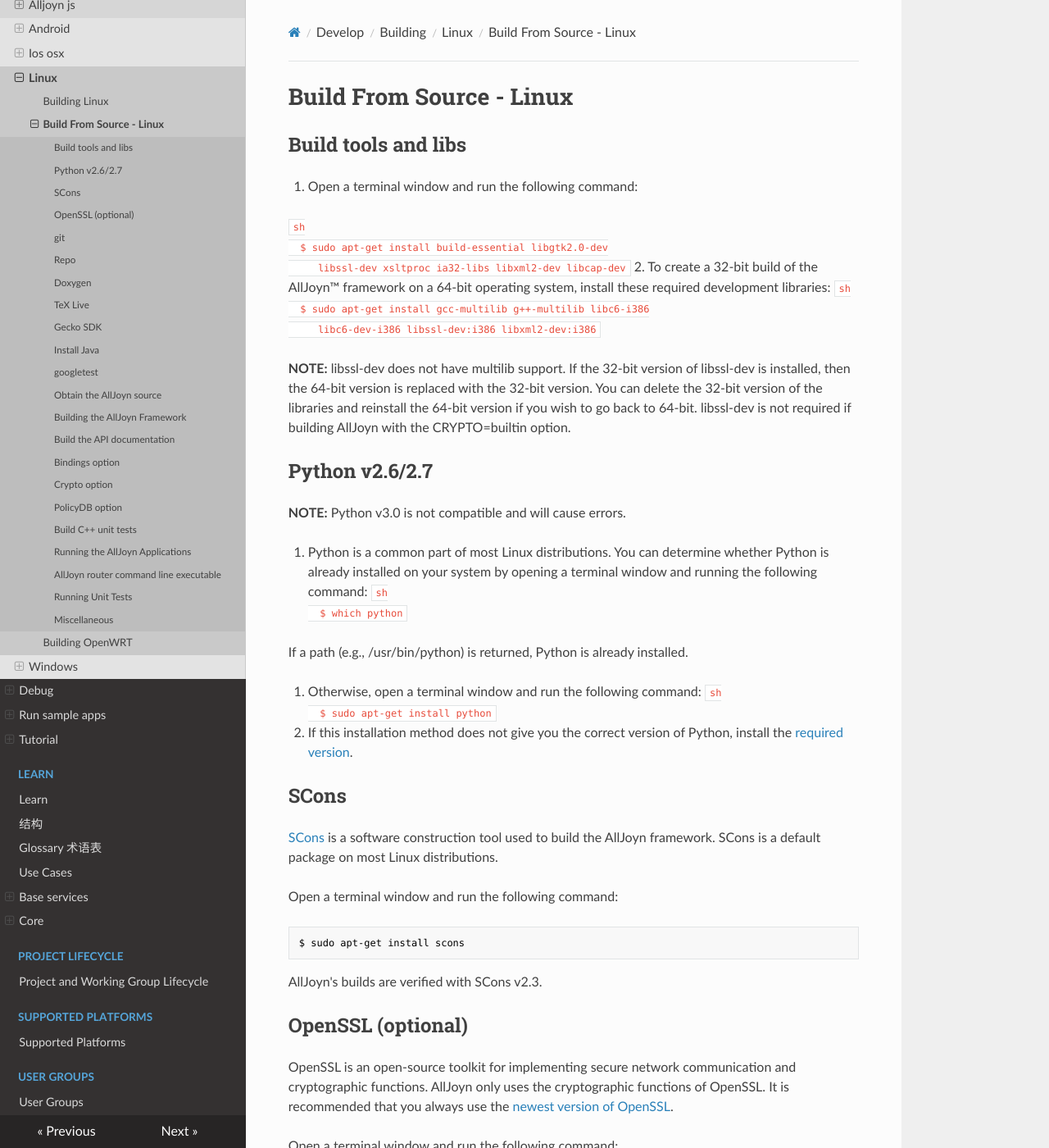
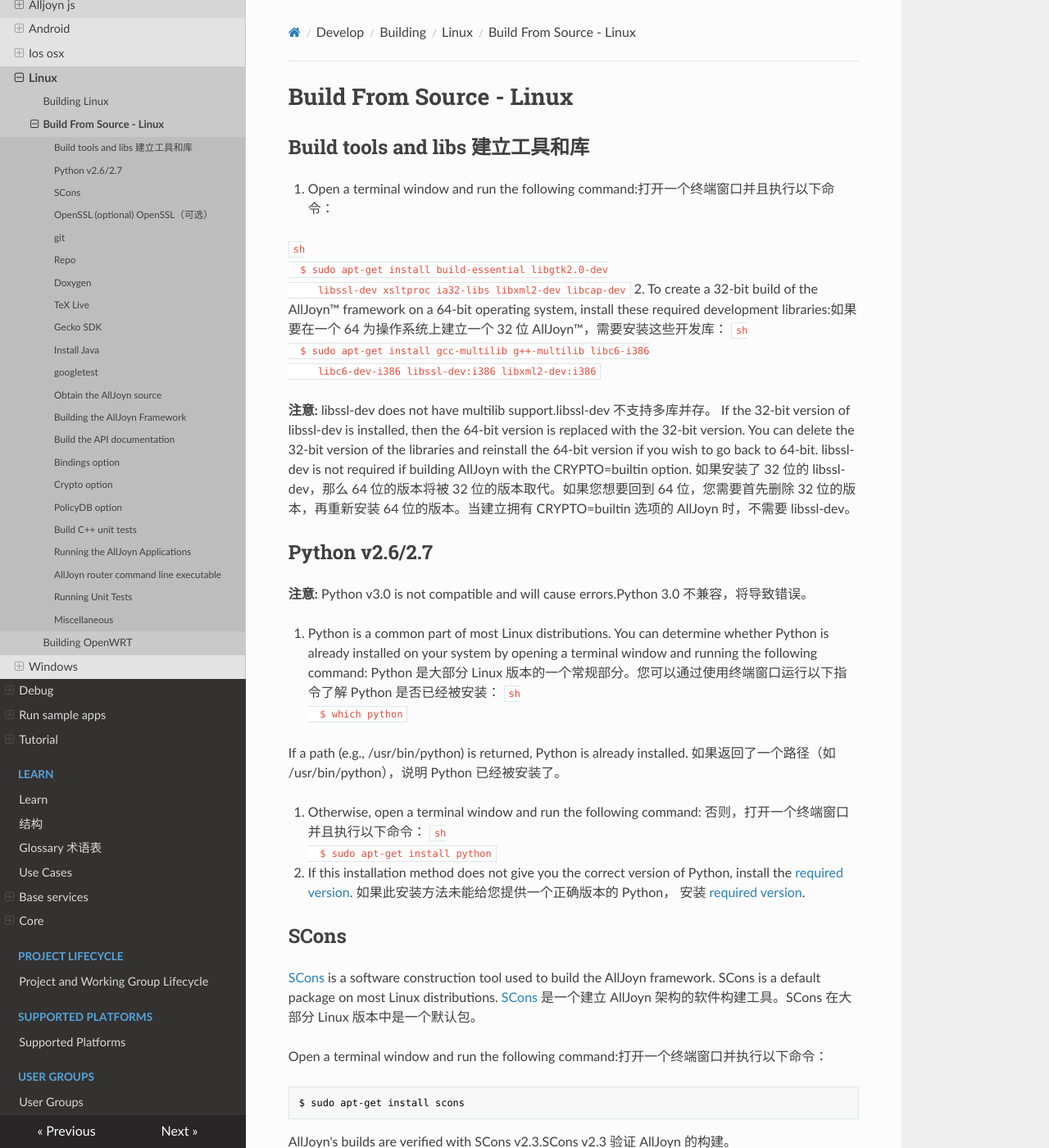
Before and after one commit to smart-conn/alljoyn-zh, an MkDocs documentation site: the page built from docs/develop/building/linux/build-source.md, in a window 1280 px wide and 1400 px high. Shown: the whole window at 82% size. Built offline with MkDocs 1.6.1, drawn with Linux system fonts in a browser that asks for light colours; nearby versions of some CDN libraries; some of the changed text lies outside the part shown.

Commit message:
Update build-source.md

````diff
--- a/docs/develop/building/linux/build-source.md
+++ b/docs/develop/building/linux/build-source.md
@@ -1,70 +1,78 @@
 # Build From Source - Linux
 
-## Build tools and libs
+## Build tools and libs 建立工具和库
 
-1. Open a terminal window and run the following command:
+1. Open a terminal window and run the following command:打开一个终端窗口并且执行以下命令：
 
   ```sh
   $ sudo apt-get install build-essential libgtk2.0-dev
      libssl-dev xsltproc ia32-libs libxml2-dev libcap-dev
   ```
 2. To create a 32-bit build of the AllJoyn&trade; framework
-on a 64-bit operating system, install these required development libraries:
+on a 64-bit operating system, install these required development libraries:如果要在一个 64 为操作系统上建立一个 32 位 AllJoyn&trade;，需要安装这些开发库：
   ```sh
   $ sudo apt-get install gcc-multilib g++-multilib libc6-i386
      libc6-dev-i386 libssl-dev:i386 libxml2-dev:i386
   ```
 
-**NOTE:** libssl-dev does not have multilib support.
+**注意:** libssl-dev does not have multilib support.libssl-dev 不支持多库并存。
 If the 32-bit version of libssl-dev is installed, then the 64-bit version is
 replaced with the 32-bit version. You can delete the 32-bit version of the
 libraries and reinstall the 64-bit version if you wish to go back to 64-bit.
 libssl-dev is not required if building AllJoyn with the CRYPTO=builtin option.
+如果安装了 32 位的 libssl-dev，那么 64 位的版本将被 32 位的版本取代。如果您想要回到 64 位，您需要首先删除 32 位的版本，再重新安装 64 位的版本。当建立拥有 CRYPTO=builtin 选项的 AllJoyn 时，不需要 libssl-dev。
 
 ## Python v2.6/2.7
 
-**NOTE:** Python v3.0 is not compatible and will cause errors.
+**注意:** Python v3.0 is not compatible and will cause errors.Python 3.0 不兼容，将导致错误。
 
 1. Python is a common part of most Linux distributions. You can
 determine whether Python is already installed on your system by
 opening a terminal window and running the following command:
+Python 是大部分 Linux 版本的一个常规部分。您可以通过使用终端窗口运行以下指令了解 Python 是否已经被安装：
   ```sh
   $ which python
   ```
 
   If a path (e.g., /usr/bin/python) is returned, Python is already installed.
+  如果返回了一个路径（如 /usr/bin/python），说明 Python 已经被安装了。
 
 2. Otherwise, open a terminal window and run the following command:
+否则，打开一个终端窗口并且执行以下命令：
   ```sh
   $ sudo apt-get install python
   ```
 
 3. If this installation method does not give you the correct
 version of Python, install the [required version](http://www.python.org/download/).
+如果此安装方法未能给您提供一个正确版本的 Python， 安装 [required version](http://www.python.org/download/).
 
 ## SCons
 
 [SCons](http://www.scons.org/) is a software construction tool
 used to build the AllJoyn framework. SCons is a default package
 on most Linux distributions.
+[SCons](http://www.scons.org/) 是一个建立 AllJoyn 架构的软件构建工具。SCons 在大部分 Linux 版本中是一个默认包。
 
-Open a terminal window and run the following command:
+Open a terminal window and run the following command:打开一个终端窗口并执行以下命令：
 
 ```sh
 $ sudo apt-get install scons
 ```
 
-AllJoyn's builds are verified with SCons v2.3.
+AllJoyn's builds are verified with SCons v2.3.SCons v2.3 验证 AllJoyn 的构建。
 
-## OpenSSL (optional)
+## OpenSSL (optional) OpenSSL（可选）
 
 OpenSSL is an open-source toolkit for implementing secure network
 communication and cryptographic functions. AllJoyn only uses the
 cryptographic functions of OpenSSL.
 It is recommended that you always use the [newest version of
 OpenSSL](http://www.openssl.org/).
+OpenSSL 是提供安全网络通信和加密方式的一种开源工具包。AllJoyn 只使用 OpenSSL 的加密方式。
+建议您使用[最新版本的 OpenSSL](http://www.openssl.org/).
 
-Open a terminal window and run the following command:
+Open a terminal window and run the following command:打开一个终端窗口并且执行以下命令：
 
 ```sh
 $ sudo apt-get install libssl-dev
@@ -74,8 +82,9 @@ $ sudo apt-get install libssl-dev
 
 [Git](http://git-scm.com/) is a source code repository access tool. The AllJoyn
 source code is stored in a set of [git projects](https://git.allseenalliance.org/cgit).
+[Git](http://git-scm.com/) 是一个连接源代码文件夹的工具。AllJoyn 源代码存储在一套 [git projects](https://git.allseenalliance.org/cgit)中。
 
-Open a terminal window and run the following command:
+Open a terminal window and run the following command:打开一个终端窗口并执行以下命令：
 
 ```sh
 $ sudo apt-get install git-core
@@ -88,22 +97,23 @@ git projects. The AllJoyn source code is stored in a set of git
 projects that can be cloned individually or as a group using
 [Google's repo tool](http://source.android.com/source/version-control.html).
 This tool is not required, but is highly recommended.
+Repo 是用于管理多个 git 工程的工具。Alljoyn 源代码以一系列 git 工程的形式存储，可以通过使用 [Google's repo tool](http://source.android.com/source/version-control.html) 单独或批量克隆。此工具不是必需的，但强烈建议使用。
 
-1. Open a terminal window and run the following command to install curl:
+1. Open a terminal window and run the following command to install curl:打开一个终端窗口并且执行以下命令安装 curl：
 
   ```sh
   $ sudo apt-get install curl
   ```
 
 2. Navigate to your home directory and download repo by running
-the following command:
+the following command:导航至根目录并且执行以下命令下载 repo。
 
   ```sh
   $ curl https://storage.googleapis.com/git-repo-downloads/repo >
   ~/bin/repo
   ```
 
-3. Copy repo to /usr/local/bin and make it executable using the following commands:
+3. Copy repo to /usr/local/bin and make it executable using the following commands:将 repo 拷贝至/usr/local/bin 并执行以下命令使其可执行：
 
   ```sh
   $ sudo cp repo /usr/local/bin
@@ -116,16 +126,18 @@ Uncrustify is a source code formatting tool used to maintain a consistent
 coding style in the AllJoyn code base. It is not required to build AllJoyn,
 but if you intend to contribute code changes to the AllJoyn project you should
 configure and use the tool.
+Uncrustify 是一个用于保持 AllJoyn 代码库编程风格一致的代码格式工具。这不是构建 AllJoyn 所必需的，但如果您希望对 AllJoyn 工程的代码进行改动，您应该配置并使用这个工具。
 
-**NOTE:** Uncrustify v0.61 is required for AllJoyn v15.04 and
+**注意:** Uncrustify v0.61 is required for AllJoyn v15.04 and
 later. Earlier AllJoyn versions require uncrustify v0.57. Since the
 existing AllJoyn code was formatted with a specific version of
 uncrustify, using any other version of uncrustify can cause unexpected
 build errors when not building with the WS=off option.
+Uncrustify v0.61 支持 AllJoyn v15.05 和更高版本。早起版本的 AllJoyn 需要 uncrustify v0.57。由于使用了特定版本的 uncrustify 规定了现有 AllJoyn 代码的格式，当不使用 WF＝OFF 选项构建程序时，使用其它版本的 uncrustify 可能会遇到不可预料的构建错误。
 
-There are two ways to install Uncrustify.
+There are two ways to install Uncrustify.有两种方式安装 Uncrustify。
 
-* Download the source and then build and install Uncrustify:
+* Download the source and then build and install Uncrustify:下载源并构建和安装 Uncrustify：
 
   ```sh
    $ mkdir $HOME/uncrustify # for example
@@ -141,9 +153,10 @@ There are two ways to install Uncrustify.
    $ sudo make install
   ```
 
-**NOTE:** In some cases, Uncrustify has failed to build on more recent
+**注意:** In some cases, Uncrustify has failed to build on more recent
 Ubuntu versions. Try making the following change to get
 Uncrustify to build:
+在某些情况下，Uncrustify 在最新的 Ubuntu 版本中构建不成功。试着进行以下改变以构建 Uncrustify。
 
   ```sh
    diff --git a/src/uncrustify.cpp b/src/uncrustify.cpp index 2635189..7aba76d 100644
@@ -159,26 +172,26 @@ Uncrustify to build:
    struct cp_data cpd;
   ```
 
-* Install the Uncrustify v0.57 package on Ubuntu:
-   1. Go to: http://packages.ubuntu.com/precise/uncrustify.
-   2. From the website, click in the "Download uncrustify"
-   table to select your machine's architecture.
+* Install the Uncrustify v0.57 package on Ubuntu:在 Ubuntu 上安装 Uncrustify v0.57 包。
+   1. Go to: http://packages.ubuntu.com/precise/uncrustify.前往 http://packages.ubuntu.com/precise/uncrustify。
+   2. From the website, click in the "Download uncrustify" table to select your machine's architecture.在网站中点击 "Download uncrustify" 表选择您设备的架构。
    3. From the page that opens after your selection, choose
-   a mirror based on your location, and download the .deb package.
-   4. Install the package using either of these two commands, as appropriate:
+   a mirror based on your location, and download the .deb package. 在选择后打开的网页中，选择一个基于您位置的镜像，下载 .deb 包。
+   4. Install the package using either of these two commands, as appropriate:根据情况，使用以下任一命令安装此包。
 
    ```sh
    $ sudo dpkg -i uncrustify_0.57-1_amdd64.deb
    $ sudo dpkg -i uncrustify_0.57-1_i386.deb
    ```
-   Uncrustify v0.61 packages are not currently available.
+   Uncrustify v0.61 packages are not currently available.目前暂不支持 Uncrustify v0.61。
 
 ## Doxygen
 
 The [Doxygen tool](http://www.doxygen.org) builds HTML documentation from
 source code. It is not required for building AllJoyn binaries.
+ [Doxygen tool](http://www.doxygen.org)从源代码生成 HTML 文档。它不用与建立 AllJoyn 代码。
 
-Open a terminal window and run the following command:
+Open a terminal window and run the following command:打开一个终端窗口并执行以下命令：
 
 ```sh
 $ sudo apt-get install doxygen
@@ -188,8 +201,9 @@ $ sudo apt-get install doxygen
 
 The [Graphviz Dot tool](http://www.graphviz.org/) diagrams class hierarchies
 and is used by doxygen.
+[Graphviz Dot tool](http://www.graphviz.org/)把类的层级结构通过图标展示。Doxygen 会使用它。
 
-Open a terminal window and run the following command:
+Open a terminal window and run the following command:打开一个终端窗口并执行以下命令：
 
 ```sh
 $ sudo apt-get install graphviz
@@ -202,7 +216,7 @@ and style sheets for Linux. This optional tool may be used to
 produce AllJoyn's API documentation as a PDF document from
 the source. It is possible to compile the AllJoyn framework
 without producing the documentation.
-
+[TeX Live](http://www.tug.org/texlive/) 提供 LaTeX 二进制文件和针对Linux的样式表。这个可选工具可用于从源中生成 PDF 格式的 AllJoyn API 的文档
 Install TeX Live if you want to produce PDF documentation.
 
 ```sh
````
